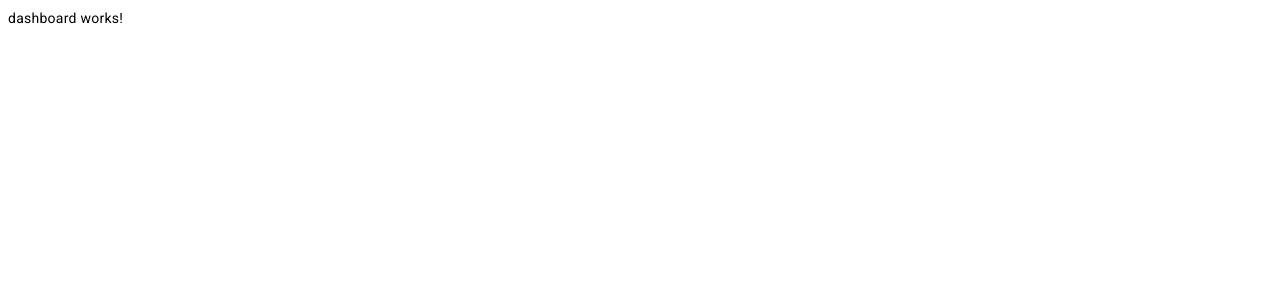
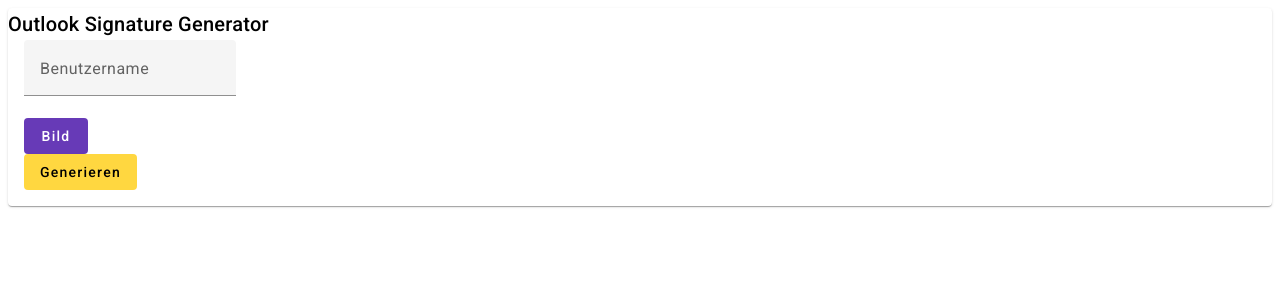
Before and after one commit to bmit-atm/A100K_olsm-ui, an Angular app: page /dashboard in a window 1280 px wide. Shown: the top 300 px of the page. Built offline with nearby package versions, Linux system fonts and the light colour scheme.

Commit message:
added the html form

```diff
--- a/src/app/components/dashboard/dashboard.component.html
+++ b/src/app/components/dashboard/dashboard.component.html
@@ -1 +1,30 @@
-<p>dashboard works!</p>
+<mat-card>
+    <mat-card-title>Outlook Signature Generator</mat-card-title>
+    <mat-card-content>
+        <form action="">
+            <mat-form-field>
+                <mat-label>Benutzername</mat-label>
+                <input matInput placeholder="Benutzername">
+            </mat-form-field>
+            <div>
+
+                <input  type="file" class="file-input"
+                #fileUpload>
+            </div>
+
+
+
+
+
+
+            <div class="file-upload">
+
+                <button  mat-flat-button color="primary" class="upload-btn"
+                (click)="fileUpload.click()">
+                    Bild
+                </button>
+            </div>
+            <button color="accent" mat-flat-button type="submit">Generieren</button>
+        </form>
+    </mat-card-content>
+</mat-card>
--- a/src/app/components/dashboard/dashboard.component.sass
+++ b/src/app/components/dashboard/dashboard.component.sass
@@ -0,0 +1,2 @@
+.file-input
+  display: none
--- a/src/app/components/dashboard/dashboard.component.ts
+++ b/src/app/components/dashboard/dashboard.component.ts
@@ -1,12 +1,20 @@
 import { Component } from '@angular/core';
-
+import { MatIconModule } from '@angular/material/icon';
+import { MatCardModule } from '@angular/material/card';
+import { MatFormFieldModule } from '@angular/material/form-field';
+import { MatInputModule } from '@angular/material/input';
+import { MatButtonModule } from '@angular/material/button';
 @Component({
   selector: 'app-dashboard',
   standalone: true,
-  imports: [],
+  imports: [MatIconModule, MatCardModule, MatFormFieldModule, MatInputModule, MatButtonModule],
   templateUrl: './dashboard.component.html',
   styleUrl: './dashboard.component.sass'
 })
 export class DashboardComponent {
+  fileName = '';
+  constructor() {}
+
+
 
 }
```
